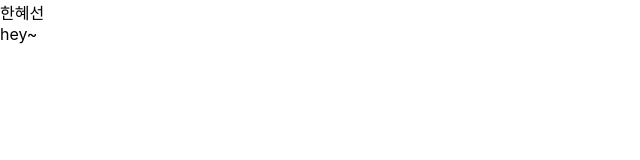
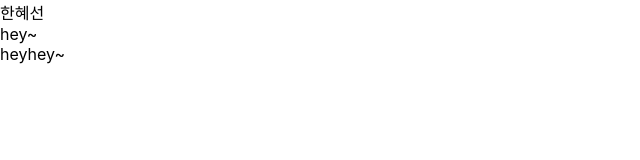
Before and after one commit to SongNoin/lab, a Next.js app in the folder testproject/: page /han in a window 1280 px wide. Shown: the top 160 px of the page, without its empty margins (0-640 px from the left). Built offline with nearby package versions, Linux system fonts and the light colour scheme.

Commit message:
두번째시도

```diff
--- a/testproject/pages/han/index.js
+++ b/testproject/pages/han/index.js
@@ -3,6 +3,7 @@ export default function HanPage() {
     <>
       <div>한혜선</div>
       <div>hey~</div>
+      <div>heyhey~</div>
     </>
   );
 }
```
